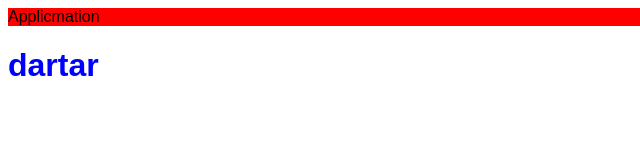
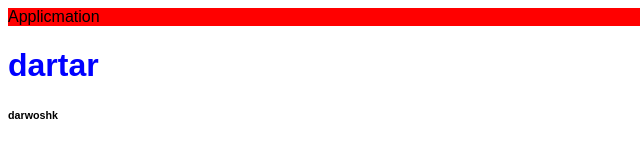
Before and after one commit to fardinkhan95/HTMLwithExternalCSS, a website built with Parcel: page index.html in a window 1280 px wide. Shown: the full height of the page, 0-640 px from the left. Built offline with nearby package versions, Linux system fonts and the light colour scheme.

Commit message:
Adding h6 heading

```diff
--- a/index.html
+++ b/index.html
@@ -10,5 +10,6 @@
   <body>
     <div id="app">Applicmation</div>
     <h1>dartar</h1>
+    <h6>darwoshk</h6>
   </body>
 </html>
```
